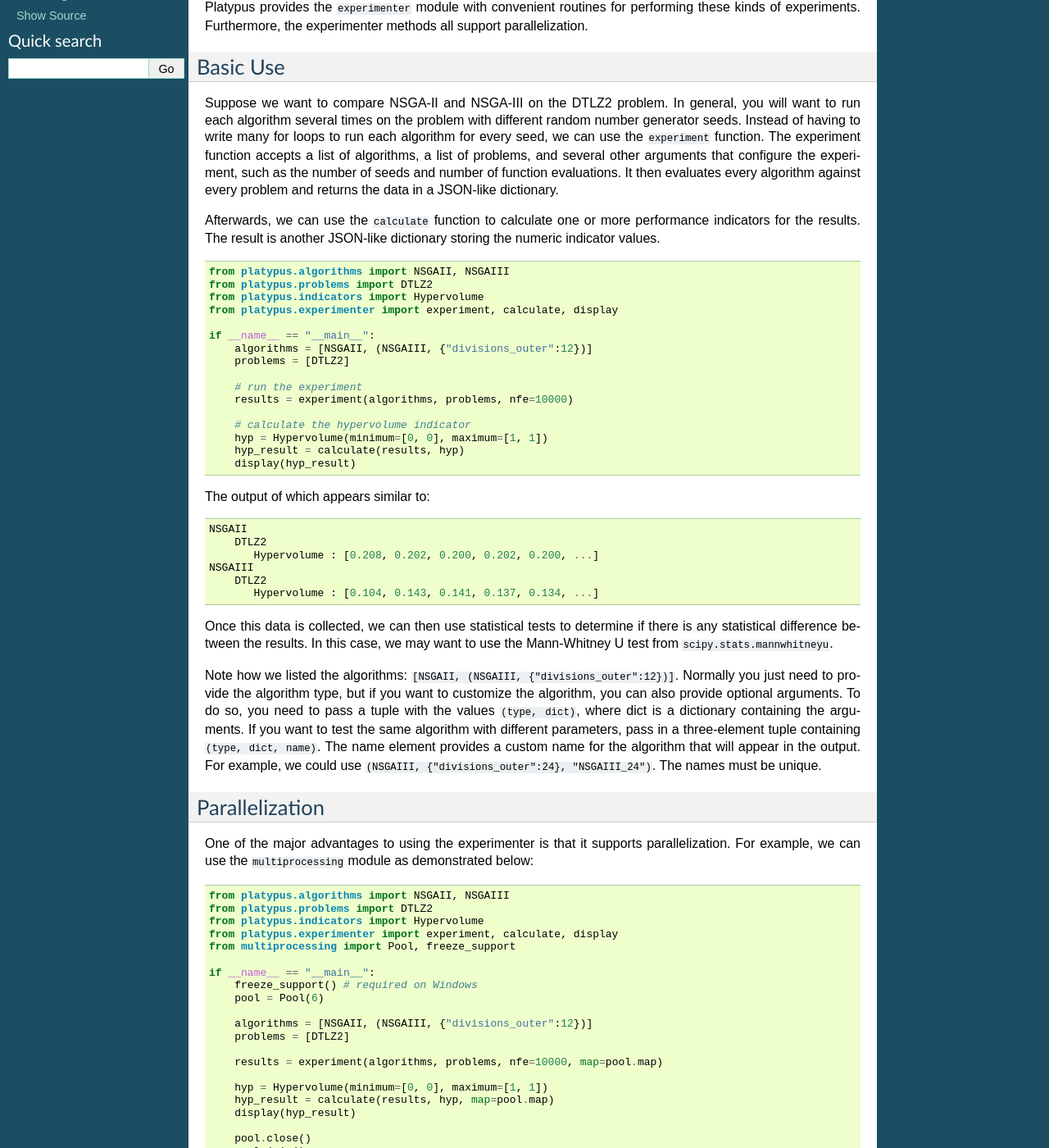
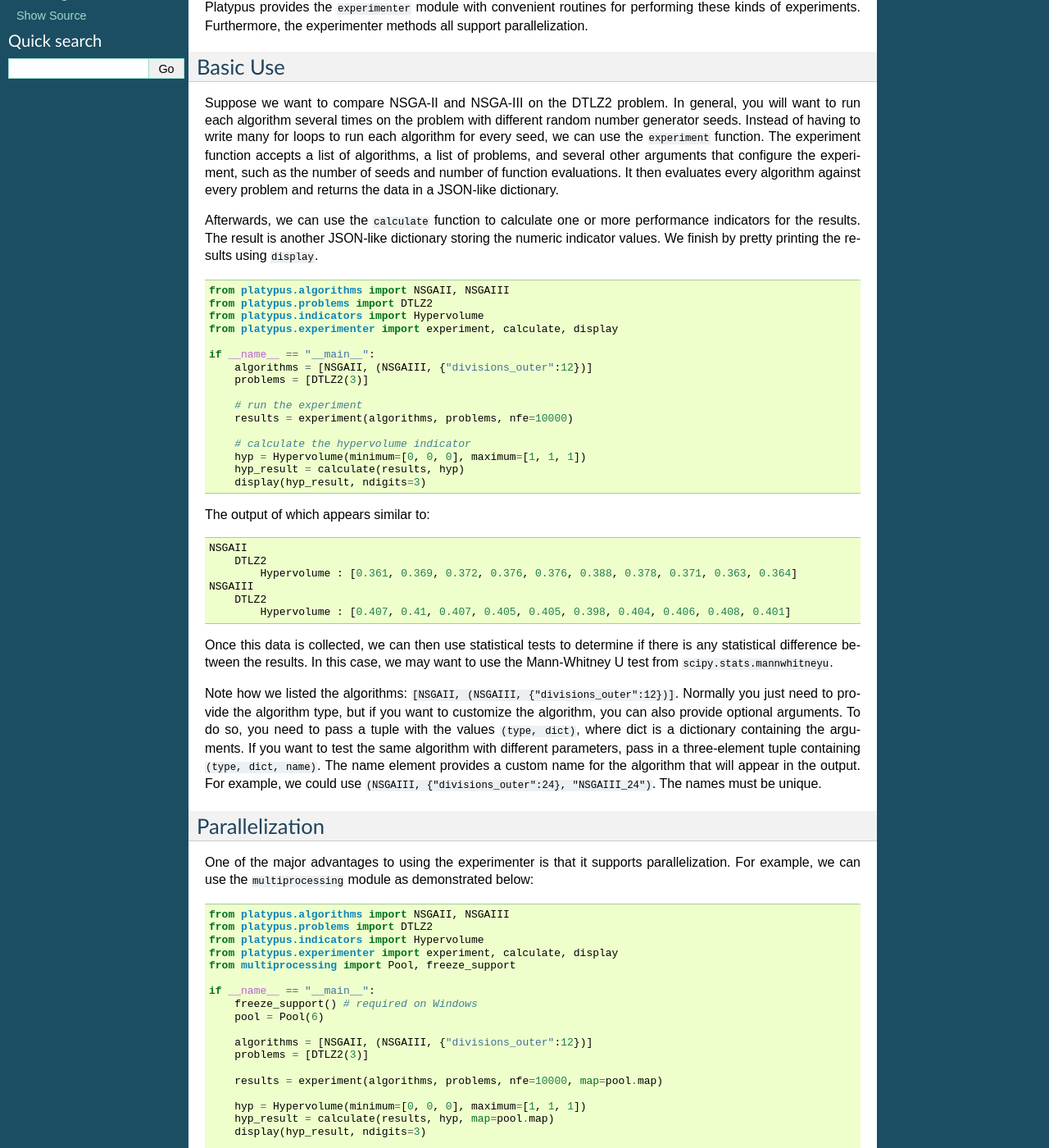
Before and after one commit to Project-Platypus/Platypus, a Sphinx documentation site: the page built from docs/experimenter.rst, in a window 1280 px wide and 1400 px high, scrolled down 208 px. Shown: the whole window at 82% size. Built offline with Sphinx 7.4.7, drawn with Linux system fonts in a browser that asks for light colours; formulas are drawn with MathJax 3.

Commit message:
Update experimenter documentation

```diff
--- a/docs/experimenter.rst
+++ b/docs/experimenter.rst
@@ -27,7 +27,8 @@ JSON-like dictionary.
 
 Afterwards, we can use the ``calculate`` function to calculate one or more
 performance indicators for the results.  The result is another JSON-like
-dictionary storing the numeric indicator values.
+dictionary storing the numeric indicator values.  We finish by pretty printing
+the results using ``display``.
 
 .. code:: python
 
@@ -38,15 +39,15 @@ dictionary storing the numeric indicator values.
 
     if __name__ == "__main__":
         algorithms = [NSGAII, (NSGAIII, {"divisions_outer":12})]
-        problems = [DTLZ2]
+        problems = [DTLZ2(3)]
 
         # run the experiment
         results = experiment(algorithms, problems, nfe=10000)
 
         # calculate the hypervolume indicator
-        hyp = Hypervolume(minimum=[0, 0], maximum=[1, 1])
+        hyp = Hypervolume(minimum=[0, 0, 0], maximum=[1, 1, 1])
         hyp_result = calculate(results, hyp)
-        display(hyp_result)
+        display(hyp_result, ndigits=3)
 
 The output of which appears similar to:
 
@@ -54,10 +55,11 @@ The output of which appears similar to:
 
     NSGAII
         DTLZ2
-           Hypervolume : [0.208, 0.202, 0.200, 0.202, 0.200, ...]
+            Hypervolume : [0.361, 0.369, 0.372, 0.376, 0.376, 0.388, 0.378, 0.371, 0.363, 0.364]
     NSGAIII
         DTLZ2
-           Hypervolume : [0.104, 0.143, 0.141, 0.137, 0.134, ...]
+            Hypervolume : [0.407, 0.41, 0.407, 0.405, 0.405, 0.398, 0.404, 0.406, 0.408, 0.401]
+
 
 Once this data is collected, we can then use statistical tests to determine if
 there is any statistical difference between the results.  In this case, we
@@ -93,13 +95,13 @@ as demonstrated below:
         pool = Pool(6)
 
         algorithms = [NSGAII, (NSGAIII, {"divisions_outer":12})]
-        problems = [DTLZ2]
+        problems = [DTLZ2(3)]
 
         results = experiment(algorithms, problems, nfe=10000, map=pool.map)
 
-        hyp = Hypervolume(minimum=[0, 0], maximum=[1, 1])
+        hyp = Hypervolume(minimum=[0, 0, 0], maximum=[1, 1, 1])
         hyp_result = calculate(results, hyp, map=pool.map)
-        display(hyp_result)
+        display(hyp_result, ndigits=3)
 
         pool.close()
         pool.join()
@@ -117,14 +119,14 @@ module:
 
     if __name__ == "__main__":
         algorithms = [NSGAII, (NSGAIII, {"divisions_outer":12})]
-        problems = [DTLZ2]
+        problems = [DTLZ2(3)]
 
         with ProcessPoolExecutor(6) as pool:
             results = experiment(algorithms, problems, nfe=10000, submit=pool.submit)
 
-            hyp = Hypervolume(minimum=[0, 0], maximum=[1, 1])
+            hyp = Hypervolume(minimum=[0, 0, 0], maximum=[1, 1, 1])
             hyp_result = calculate(results, hyp, submit=pool.submit)
-            display(hyp_result)
+            display(hyp_result, ndigits=3)
 
 Observe that we use the ``map=pool.map`` if the parallelization library provides
 a "map-like" function and ``submit=pool.submit`` if the library provides
--- a/docs/getting-started.rst
+++ b/docs/getting-started.rst
@@ -1,7 +1,6 @@
 ===============
 Getting Started
 ===============
-
 
 Installing Platypus
 -------------------
--- a/experimenter_demo.py
+++ b/experimenter_demo.py
@@ -9,13 +9,13 @@ if __name__ == "__main__":
     pool = Pool(6)
 
     algorithms = [NSGAII, (NSGAIII, {"divisions_outer":12})]
-    problems = [DTLZ2]
+    problems = [DTLZ2(3)]
 
     results = experiment(algorithms, problems, nfe=10000, map=pool.map)
 
-    hyp = Hypervolume(minimum=[0, 0], maximum=[1, 1])
+    hyp = Hypervolume(minimum=[0, 0, 0], maximum=[1, 1, 1])
     hyp_result = calculate(results, hyp, map=pool.map)
-    display(hyp_result)
+    display(hyp_result, ndigits=3)
 
     pool.close()
     pool.join()
```
Also changed, not shown: 1 other file.
